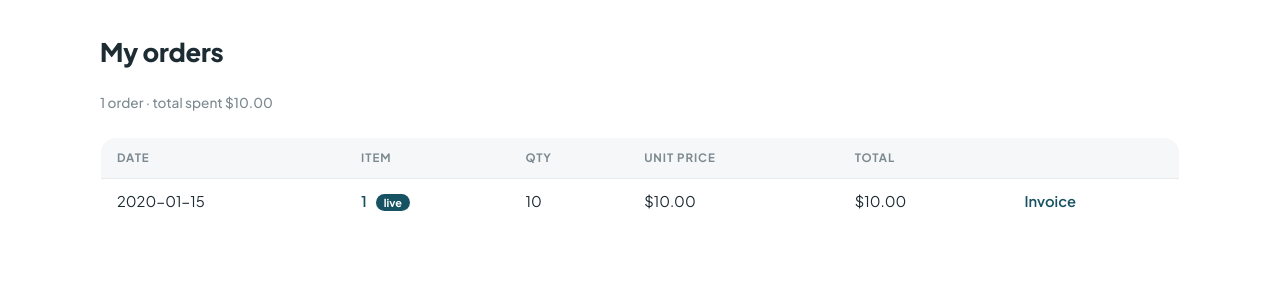
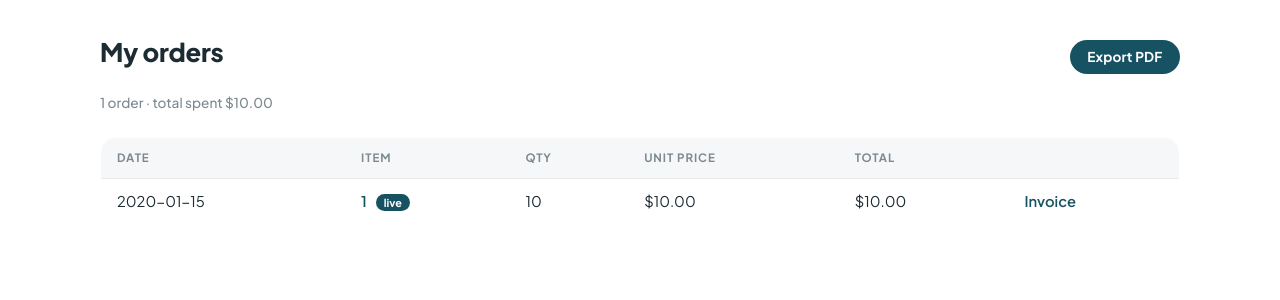
Before and after one commit to Rukia3d/my-furniture-buyer-app, a Node server app: page /orders in a window 1280 px wide. Shown: the part 67-367 px from the top of the page. Run offline with Node 20, Linux system fonts and the light colour scheme; the visitor is signed in with stand-in values (Sample User, id 1); data comes from the database, SQL or seed files in the repository; tables that the repository leaves empty hold one stand-in row (values such as "Sample post"); some libraries are stand-ins or nearby versions.

Commit message:
Order history PDF export and clickable benefit tiles
Export PDF button on My Orders (pdfkit) and via the fourth hero tile; the
other tiles link to products, assistant, and orders. Product count in the
first tile is now live data.

Co-Authored-By: Claude Fable 5 <noreply@anthropic.com>
Claude-Session: https://claude.ai/code/session_01DgggjsH3QYnREmX7oXTDdx

```diff
--- a/package.json
+++ b/package.json
@@ -31,7 +31,8 @@
     "ejs": "^6.0.1",
     "express": "^5.2.1",
     "express-session": "^1.19.0",
-    "mongodb": "^7.5.0"
+    "mongodb": "^7.5.0",
+    "pdfkit": "^0.19.1"
   },
   "devDependencies": {
     "@playwright/test": "^1.62.0"
--- a/public/style.css
+++ b/public/style.css
@@ -318,3 +318,7 @@ main { max-width: 1160px; margin: 0 auto; padding: 2rem 2.5rem 4rem; }
 .site-footer p { font-size: .82rem; }
 
 .hero-panel { background-size: cover; background-position: center 35%; }
+
+a.benefit { color: inherit; text-decoration: none; transition: border-color .15s ease, box-shadow .15s ease; }
+a.benefit:hover { border-color: var(--teal); box-shadow: var(--shadow); }
+.export-btn { text-decoration: none; display: inline-block; }
--- a/routes/orders.js
+++ b/routes/orders.js
@@ -39,6 +39,58 @@ router.get('/orders', requireLogin, (req, res) => {
   res.render('orders', { orders, totalSpent, message });
 });
 
+// Order-history report as a downloadable PDF.
+router.get('/orders/export.pdf', requireLogin, (req, res) => {
+  const PDFDocument = require('pdfkit');
+  const { orders, totalSpent } = account.getOrders(req.currentUser);
+
+  res.set('Content-Type', 'application/pdf');
+  res.set('Content-Disposition', 'attachment; filename="my-orders.pdf"');
+
+  const doc = new PDFDocument({ margin: 50 });
+  doc.pipe(res);
+
+  doc.fontSize(20).text('Furniture Shop — Order History', { align: 'left' });
+  doc.moveDown(0.3);
+  doc.fontSize(11).fillColor('#555')
+    .text(`${req.currentUser.display_name} (${req.currentUser.username})`)
+    .text(`Generated ${new Date().toISOString().slice(0, 16).replace('T', ' ')} UTC`);
+  doc.moveDown();
+
+  if (orders.length === 0) {
+    doc.fillColor('#000').fontSize(12).text('No orders yet.');
+  } else {
+    const col = { date: 50, item: 170, qty: 380, unit: 420, total: 490 };
+    doc.fontSize(10).fillColor('#000').font('Helvetica-Bold');
+    doc.text('Date', col.date, doc.y, { continued: false });
+    const headerY = doc.y - 12;
+    doc.text('Item', col.item, headerY);
+    doc.text('Qty', col.qty, headerY);
+    doc.text('Unit', col.unit, headerY);
+    doc.text('Total', col.total, headerY);
+    doc.moveTo(50, doc.y + 2).lineTo(545, doc.y + 2).strokeColor('#ccc').stroke();
+    doc.font('Helvetica').moveDown(0.4);
+
+    for (const o of orders) {
+      const y = doc.y;
+      if (y > 730) doc.addPage();
+      const rowY = doc.y;
+      doc.text(o.created_at.slice(0, 16), col.date, rowY, { width: 110 });
+      doc.text(`${o.product_name || o.item_id}${o.api_order_id ? ' (live)' : ''}`, col.item, rowY, { width: 200 });
+      doc.text(String(o.quantity), col.qty, rowY);
+      doc.text(`$${o.unit_price.toFixed(2)}`, col.unit, rowY);
+      doc.text(`$${o.total_price.toFixed(2)}`, col.total, rowY);
+      doc.moveDown(0.35);
+    }
+
+    doc.moveDown();
+    doc.font('Helvetica-Bold').fontSize(12)
+      .text(`Total spent: $${totalSpent.toFixed(2)}  (${orders.length} order${orders.length === 1 ? '' : 's'})`, 50);
+  }
+
+  doc.end();
+});
+
 // PDF invoices exist only for orders placed through the live shop API.
 // Proxied so the API key never reaches the browser.
 router.get('/orders/:id/invoice', requireLogin, async (req, res) => {
--- a/views/orders.ejs
+++ b/views/orders.ejs
@@ -9,7 +9,10 @@
 <body>
   <%- include('partials/header') %>
   <main>
-    <h2 class="page-title">My orders</h2>
+    <div class="chat-header">
+      <h2 class="page-title">My orders</h2>
+      <a href="/orders/export.pdf" class="button-primary small export-btn">Export PDF</a>
+    </div>
     <% if (message) { %><p class="success"><%= message %></p><% } %>
     <% if (orders.length === 0) { %>
       <p>No orders yet. <a href="/">Browse the catalogue</a> to place your first one.</p>
```
Also changed, not shown: views/home.ejs (+5 -5 lines), 1 other file.
